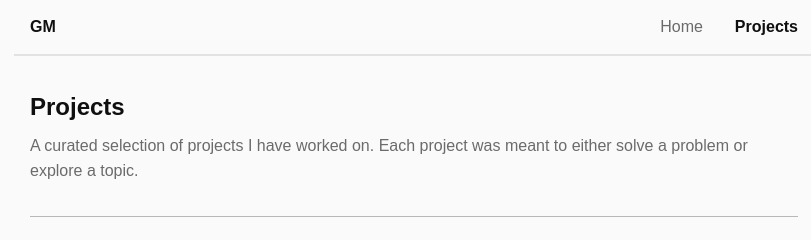
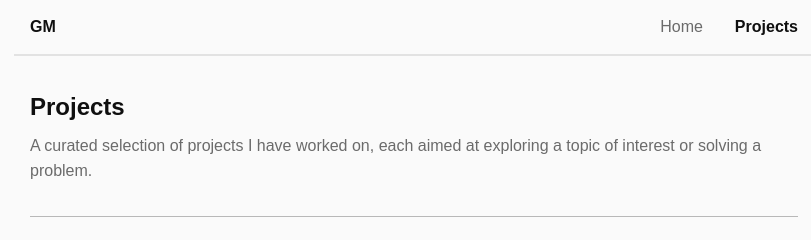
Before and after one commit to matteigiovanni/matteigiovanni.github.io, a plain HTML site: page blog.html in a window 1280 px wide. Shown: the top 240 px of the page, 226-1037 px from the left. Drawn offline with Linux system fonts and the light colour scheme; a web font is replaced by a local one.

Commit message:
Update blog.html

```diff
--- a/blog.html
+++ b/blog.html
@@ -21,7 +21,7 @@
 
         <div class="page-intro">
             <h1>Projects</h1>
-            <p class="muted">A curated selection of projects I have worked on. Each project was meant to either solve a problem or explore a topic.</p>
+            <p class="muted">A curated selection of projects I have worked on, each aimed at exploring a topic of interest or solving a problem.</p>
         </div>
 
         <section>
```
